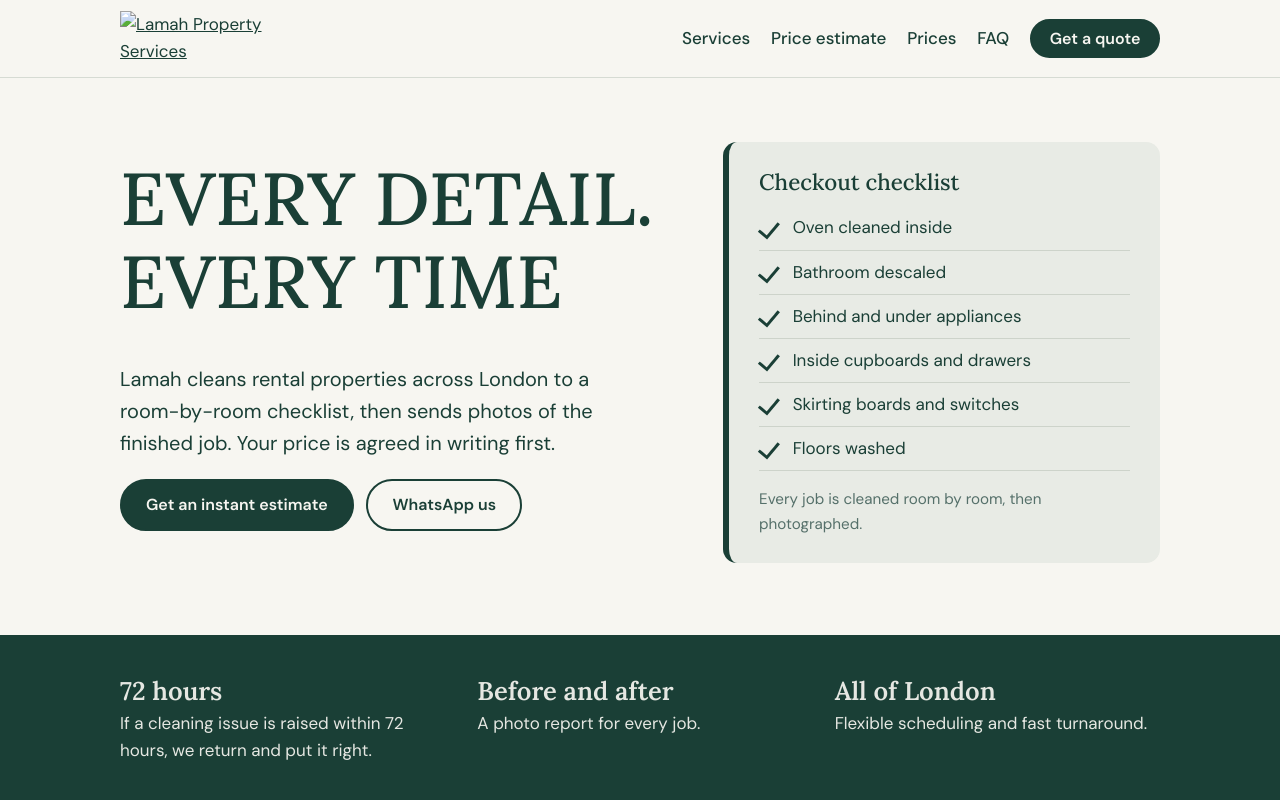
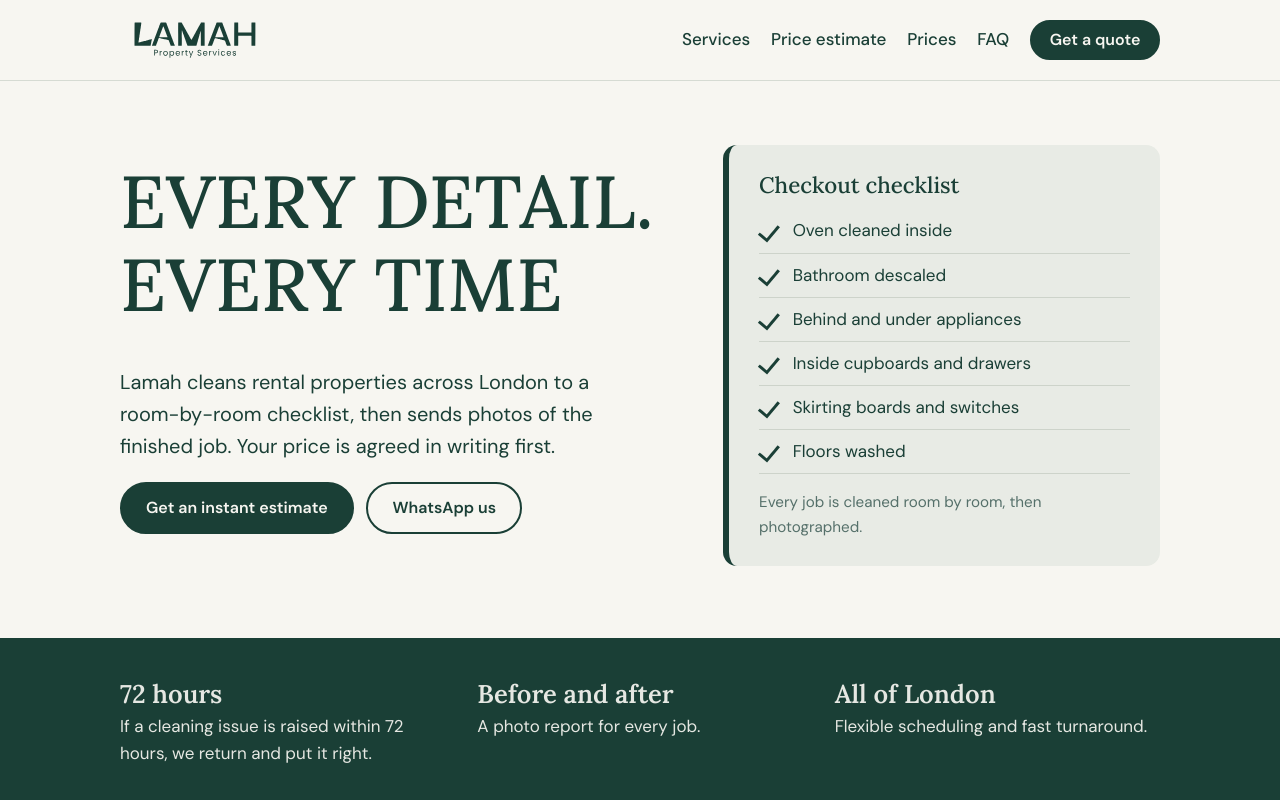
Before and after one commit to Rhino-rhino/lamah-website, a plain HTML site: page index.html in a window 1280 px wide. Shown: the top 800 px of the page. Drawn offline with Linux system fonts and the light colour scheme.

Commit message:
Update index.html

```diff
--- a/index.html
+++ b/index.html
@@ -6,7 +6,7 @@
 <title>Lamah Property Services | End of tenancy and deep cleaning in London</title>
 <meta name="description" content="End of tenancy, deep and Airbnb cleaning across London. Instant price estimate, written quotes, before and after photos and a 72-hour re-clean guarantee.">
 <meta property="og:title" content="Lamah Property Services"><meta property="og:description" content="Property cleaning across London for tenants, landlords and letting agents."><meta property="og:type" content="website">
-<link rel="icon" href="assets/logo.svg" type="image/svg+xml">
+<link rel="icon" href="logo.svg" type="image/svg+xml">
 <link rel="preconnect" href="https://fonts.googleapis.com"><link rel="preconnect" href="https://fonts.gstatic.com" crossorigin>
 <link href="https://fonts.googleapis.com/css2?family=DM+Sans:wght@400;500;600&family=Lora:wght@500;600&display=swap" rel="stylesheet">
 <link rel="stylesheet" href="style.css">
@@ -14,7 +14,7 @@
 </head>
 <body>
 <header class="top"><div class="in">
-  <a href="#top" class="brand"><img src="assets/logo.svg" alt="Lamah Property Services" width="150" height="39"></a>
+  <a href="#top" class="brand"><img src="logo.svg" alt="Lamah Property Services" width="150" height="39"></a>
   <nav aria-label="Main"><a href="#services">Services</a><a href="#estimate">Price estimate</a><a href="#prices">Prices</a><a href="#faq">FAQ</a><a class="btn sm" href="#quote">Get a quote</a></nav>
 </div></header>
 
```
